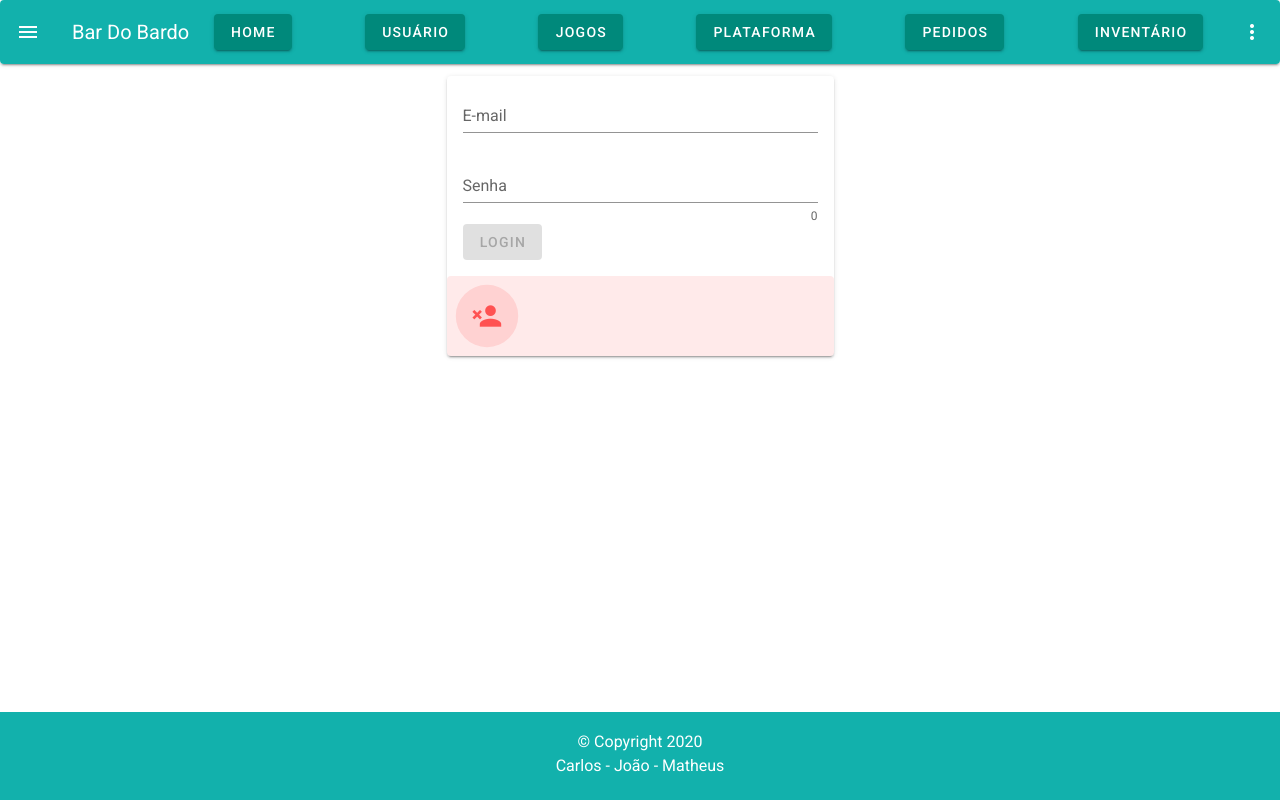
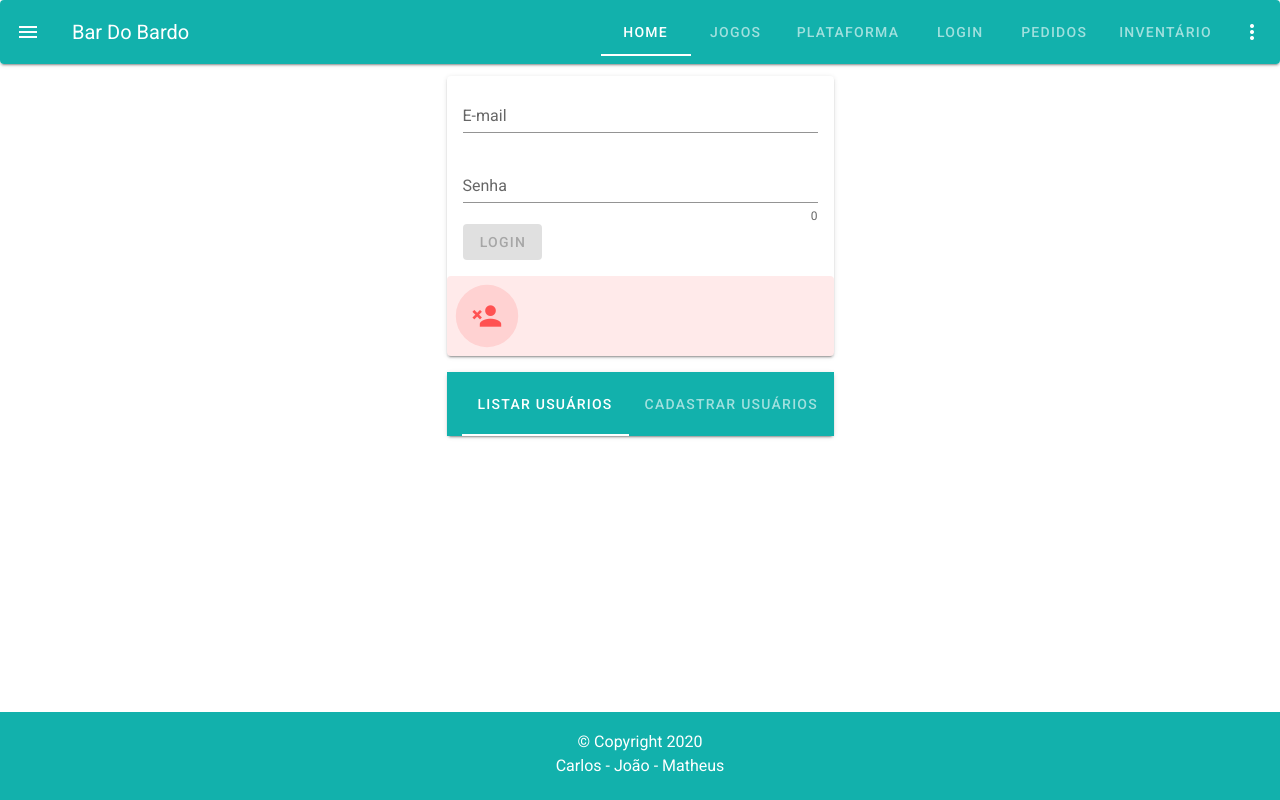
Before and after one commit to Mateus-Balsanelli/BardoBardo, a Vue app in the folder frontend/bardobardo/: page /login in a window 1280 px wide. Built offline with nearby package versions, Linux system fonts and the light colour scheme.

Commit message:
links cadastras

```diff
--- a/frontend/bardobardo/src/App.vue
+++ b/frontend/bardobardo/src/App.vue
@@ -14,39 +14,8 @@
         <v-toolbar-title>Bar Do Bardo</v-toolbar-title>
 
         <v-spacer>
-          <template>
-            <v-row justify="space-around">
-              <v-menu
-                v-for="([text, rounded], index) in btns"
-                :key="text"
-                :rounded="rounded"
-                offset-y
-              >
-                <template v-slot:activator="{ attrs, on }">
-                  <v-btn
-                    :color="colors[index]"
-                    class="white--text ma-5"
-                    v-bind="attrs"
-                    v-on="on"
-                  >
-                    {{ text }}
-                  </v-btn>
-                </template>
 
-                <v-list>
-                  <v-list-item
-                    v-for="item in items"
-                    :key="item"
-                    link
-                  >
-                    <v-list-item-title v-text="item"></v-list-item-title>
-                  </v-list-item>
-                </v-list>
-              </v-menu>
-            </v-row>
-          </template>
 
-          <!--
           <v-tabs
             v-model="model"
             right
@@ -54,16 +23,12 @@
             background-color="#12b1ac"
           >
             <v-tab :href="`/`">Home</v-tab>
-            <v-tab :href="`/createproduct`">Cadastrar Jogos</v-tab>
-            <v-tab :href="`/listproduct`">Listar Jogos</v-tab>
-            <v-tab :href="`/createplataform`">Cadastrar Plataforma</v-tab>
-            <v-tab :href="`/listplataform`">Listar Plataforma</v-tab>
-            <v-tab :href="`/createuser`">Cadastrar usuário</v-tab>
-            <v-tab :href="`/listuser`">Listar usuário</v-tab>
+            <v-tab :href="`/listproduct`">Jogos</v-tab>
+            <v-tab :href="`/listplataform`">Plataforma</v-tab>
+            <v-tab :href="`/login`">Login</v-tab>
             <v-tab :href="`/listpedido`">Pedidos</v-tab>
-            <v-tab :href="`/createinventario`">Cadastrar inventário</v-tab>
             <v-tab :href="`/listinventario`">Inventário</v-tab>
-          </v-tabs>-->
+          </v-tabs>
         </v-spacer>
 
         <v-btn icon>
@@ -98,20 +63,3 @@ export default {
   }),
 };
 </script>
-<script>
-  export default {
-    data: () => ({
-      btns: [
-        ['Home', 'lg'],
-        ['Usuário', 'lg'],
-        ['Jogos', 'lg'],
-        ['Plataforma', 'lg'],
-        ['Pedidos', 'lg'],
-        ['Inventário', 'lg'],
-      ],
-      colors: ['teal darken-1','teal darken-1','teal darken-1','teal darken-1','teal darken-1','teal darken-1'],
-      items: ['Listar Jogos','Cadastrar Jogos','Listar Usuários','Cadastrar Usuário','Listar Plataformas','Cadastrar Plataformas'],
-      link: ['/createproduct']
-    }),
-  }
-</script>
--- a/frontend/bardobardo/src/views/Inventario/List.vue
+++ b/frontend/bardobardo/src/views/Inventario/List.vue
@@ -22,6 +22,23 @@
 
         </v-data-table>
 
+        <v-card>
+            <v-toolbar
+                color="#12b1ac"
+                dark
+                flat
+            >
+                <v-tabs
+                    v-model="model"
+                    right
+                    slider-color="#black"
+                    background-color="#12b1ac"
+                >
+                    <v-tab :href="`/createinventario`"> Cadastrar Inventário</v-tab>
+                </v-tabs>
+
+            </v-toolbar>
+        </v-card>
     </v-card>
 </template>
 
--- a/frontend/bardobardo/src/views/Login.vue
+++ b/frontend/bardobardo/src/views/Login.vue
@@ -32,6 +32,24 @@
         {{msgErro}}
         </v-alert>
       </v-card>
+      <v-card>
+            <v-toolbar
+                color="#12b1ac"
+                dark
+                flat
+            >
+                <v-tabs
+                    v-model="model"
+                    right
+                    slider-color="#black"
+                    background-color="#12b1ac"
+                >
+                    <v-tab :href="`/listuser`">Listar usuários</v-tab>
+                    <v-tab :href="`/createuser`"> Cadastrar usuários</v-tab>
+                </v-tabs>
+
+            </v-toolbar>
+        </v-card>
     </v-flex>
   </v-layout>
 </template>
--- a/frontend/bardobardo/src/views/Plataforma/List.vue
+++ b/frontend/bardobardo/src/views/Plataforma/List.vue
@@ -24,6 +24,23 @@
 
         </v-data-table>
 
+        <v-card>
+            <v-toolbar
+                color="#12b1ac"
+                dark
+                flat
+            >
+                <v-tabs
+                    v-model="model"
+                    right
+                    slider-color="#black"
+                    background-color="#12b1ac"
+                >
+                    <v-tab :href="`/createplataform`"> Cadastrar Plataformas</v-tab>
+                </v-tabs>
+
+            </v-toolbar>
+        </v-card>
     </v-card>
 </template>
 
--- a/frontend/bardobardo/src/views/Produto/List.vue
+++ b/frontend/bardobardo/src/views/Produto/List.vue
@@ -23,7 +23,23 @@
         </template>
 
         </v-data-table>
+        <v-card>
+            <v-toolbar
+                color="#12b1ac"
+                dark
+                flat
+            >
+                <v-tabs
+                    v-model="model"
+                    right
+                    slider-color="#black"
+                    background-color="#12b1ac"
+                >
+                    <v-tab :href="`/createproducts`"> Cadastrar Jogos</v-tab>
+                </v-tabs>
 
+            </v-toolbar>
+        </v-card>
     </v-card>
 </template>
 
```
